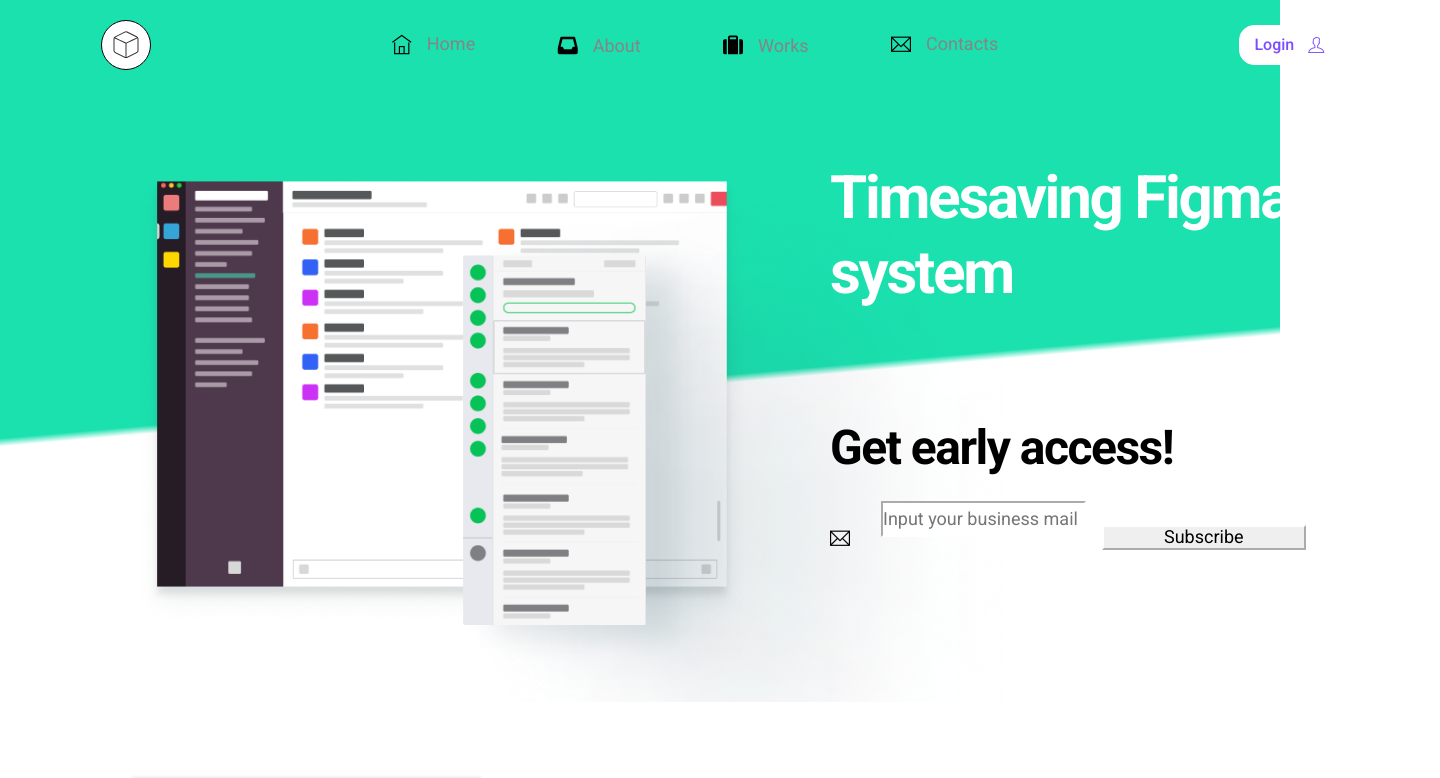
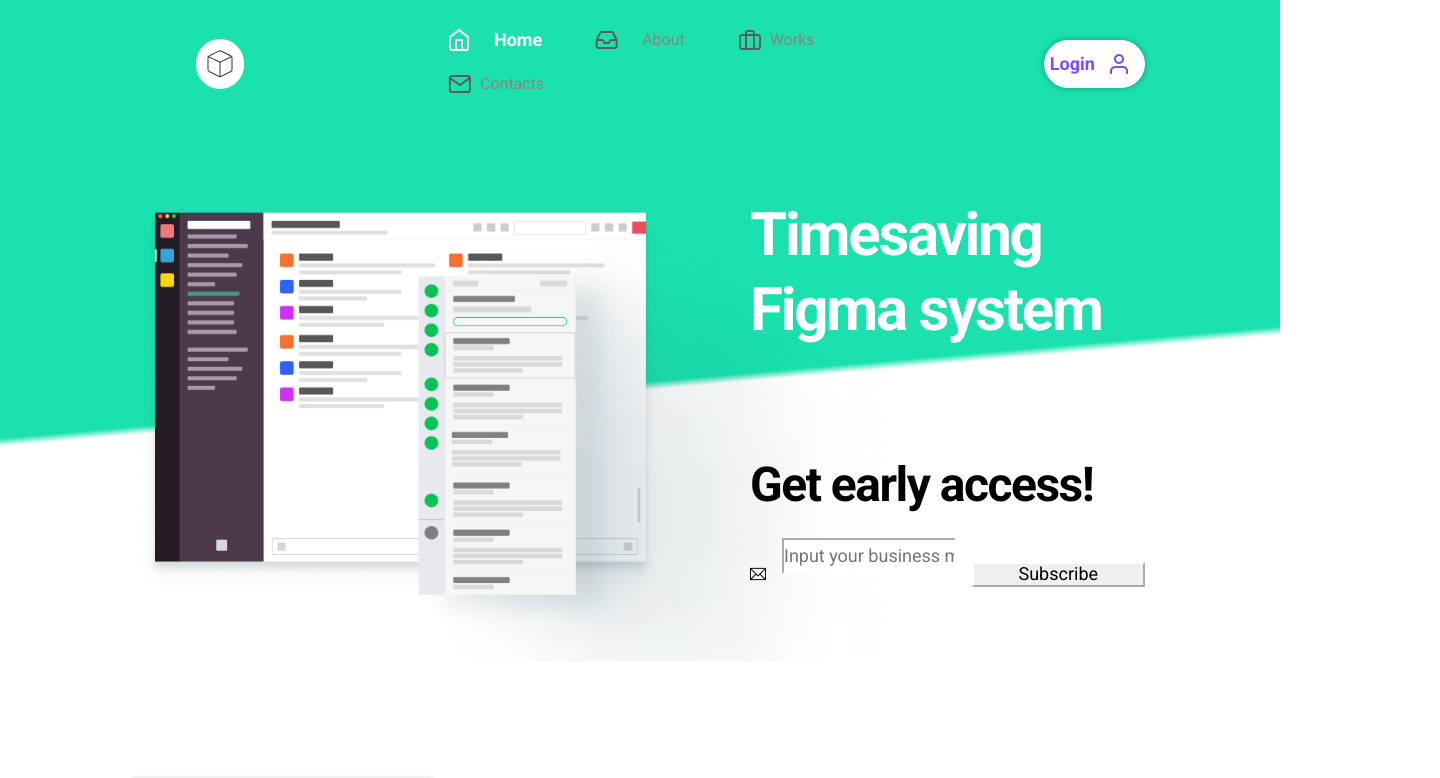
Before and after one commit to khoishpy123/Practice1, a plain HTML site: page index.html in a window 1280 px wide. Shown: the top 778 px of the page, 1440 px wide, since content can reach past the window. Drawn offline with nearby package versions, Linux system fonts and the light colour scheme.

Commit message:
fix space between elements

```diff
--- a/assets/css/main.css
+++ b/assets/css/main.css
@@ -11,26 +11,9 @@
 }
 
 html {
-    font-size: 62.5%;
-    line-height: 1.6rem;
     font-family: 'Roboto', sans-serif;
     box-sizing: border-box;
 }
-
-/* .grid {
-    width: 1200px;
-    max-width: 100%;
-    margin: 0 auto;
-}
-
-.grid__full-width{
-    width: 100%;
-}
-
-.grid__row{
-    display: flex;
-    flex-wrap: wrap;
-} */
 
 .font-12{
     font-size: 12px;
@@ -42,6 +25,11 @@ html {
 .font-14{
     font-size: 14px;
     line-height: 24px;
+}
+
+.font-18{
+    font-size: 18px;
+    line-height: 32px;
 }
 
 .w-50{
@@ -72,13 +60,9 @@ html {
     float: left;
 }
 
-.h-100vh{
-    height: 100vh;
-}
-
-.m-134{
-    margin-left: 134px;
-    margin-right: 134px;
+.m-135{
+    margin-left: 135px;
+    margin-right: 135px;
 }
 
 .m-16{
@@ -91,8 +75,13 @@ html {
     margin-right: 23px;
 }
 
-.container{
-    width: 1440px;
+/* .container{
+    max-width: 1440px;
+    margin: 0 auto;
+} */
+
+#wrapper{
+    max-width: 1440px;
     margin: 0 auto;
 }
 
@@ -111,9 +100,7 @@ html {
 
 .header__navbar{
     display: flex;
-    justify-content: space-around;
     align-items: center;
-    width: 100%;
     padding-top: 20px;
 }
 
@@ -121,11 +108,11 @@ html {
     display: flex;
     width: 50px;
     height: 50px;
-    border: 1px solid black;
     background-color: #fff;
     align-items: center;
     justify-content: center;
     border-radius:25px;
+    margin-left: 61px;
 }
 
 .header__navbar-img{
@@ -138,46 +125,58 @@ html {
 
 .header__navbar-list{
     list-style: none;
+    margin-left: 175px;
+    margin-right: 189px;
 }
 
 .header__navbar-item{
     display: inline-flex;
-    margin: 0 40px;
+    margin: 0 20px;
     justify-content: center;
     align-items: center;
 }
-.header__navbar-item:hover a ,
-.header__navbar-item:hover {
-    color: #fff;
-    cursor: pointer;
-}
 
-.fa-solid ,
-i.email-icon,
-i.home-icon.ti-home {
+.header-icon {
     font-size: 20px;
     margin-right: 15px;
+    /* width: 50px;
+    height: 50px; */
 }
 
 .header__navbar-item-link{
-    font-size: 1.8rem;
     color:#858585;
     text-decoration: none;
-    line-height: 32px;
+}
+
+.header__navbar-item-link1{
+    color: var(--white-color);
+    text-decoration: none;
+    font-weight: 600;
 }
 
 .login-btn{
     display: flex;
     color: rgba(124, 77, 255, 1);
-    width: 100px;
-    height: 40px;
-    border-radius: 15px;
+    width: 130px;
+    height: 48px;
+    border-radius: 30px;
     border: 1px solid #fff;
     justify-content: space-evenly;
     align-items: center;
     font-size: initial;
     font-weight: 500;
     background-color: #fff;
+    box-shadow: 0px 0px 6px rgb(0 0 0 / 33%);
+}
+
+.name-btn {
+    font-size: 18px;
+    font-weight: 600;
+    line-height: 32px;
+}
+
+.login-img {
+    image-rendering: pixelated;
 }
 
 .login-btn:hover {
@@ -196,16 +195,11 @@ img.subnav2-img {
 
 .subnav{
     max-width: 100%;
-    margin-top: 90px;
+    margin-top: 88px;
 }
-
-/* .subnav-img{
-    margin-left: 10px;
-} */
 
 .subnav-content{
     padding-left: 110px;
-    /* display: inline-block; */
     float: left;
 }
 
@@ -395,6 +389,7 @@ p.getstar-subtitle {
     text-align: left;
     opacity: 0.6;
     font-weight: 400;
+    margin-bottom: 40px;
 }
 
 .cards-section{
--- a/index.html
+++ b/index.html
@@ -15,42 +15,41 @@
 </head>
 
 <body>
-    <div id="main">
-        <header class="header h-100vh ">
-            <div class="container">
-                <nav class="header__navbar">
+    <div id="wrapper">
+        <header class="header">
+            <nav class="header__navbar m-135">
                 <div class="header__navbar-icon">
                     <img src="./assets/images/boxcube.png" alt="">
                 </div>
                 <ul class="header__navbar-list">
                     <li class="header__navbar-item">
-                            <i class="home-icon ti-home"></i>
-                            <a href="" class="header__navbar-item-link">Home</a>
+                        <img src="./assets/images/Popular/home.png" class="header-icon"></img>
+                        <a href="" class="header__navbar-item-link1 font-18">Home</a>
                     </li>
                     <li class="header__navbar-item">
-                            <i class="fa-solid fa-inbox"></i>
+                        <img src="./assets/images/Popular/inbox.png" alt="" class="header-icon">
                         <a href="" class="header__navbar-item-link">About</a>
                     </li>
                     <li class="header__navbar-item">
-                            <i class="fa-solid fa-suitcase"></i>
+                        <img src="./assets/images/Commerce/briefcase.png" alt="">
                         <a href="" class="header__navbar-item-link">Works</a>
                     </li>
                     <li class="header__navbar-item">
-                            <i class="email-icon ti-email"></i>
+                        <img src="./assets/images/Messages/mail.png" alt="">
                         <a href="" class="header__navbar-item-link">Contacts</a>
                     </li>
                 </ul>
                 <button class="login-btn">
-                        Login
-                        <i class="ti-user"></i>
+                    <p class="name-btn">Login</p>
+                    <img src="./assets/images/user.png" alt="" class="login-img">
                 </button>
             </nav>
-                <div class="subnav flex m-134">
+            <div class="subnav flex m-135">
                 <div class=" subnav-img w-50">
                     <img src="./assets/images/Desktop & Mobile.png" alt="" class="subnav1-img">
                 </div>
                 <div class=" subnav-content w-50">
-                        <p class="subnav-title">Timesaving Figma system</p>
+                    <p class="subnav-title">Timesaving <br> Figma system</p>
                     <p class="subnav-detail">Get early access!</p>
                     <div class="form-subscribe flex-center">
                         <i class="email-icon ti-email"></i>
@@ -58,8 +57,6 @@
                         <input type="submit" value="Subscribe" class="col-6">
                     </div>
                 </div>
-                </div>
-
             </div>
         </header>
 
@@ -115,14 +112,14 @@
             </div>
             <div class="preview-section ">
                 <div class="container">
-                    <div class="preview-content flex-center m-134">
+                    <div class="preview-content flex-center m-135">
                         <p class="section-title">Preview our useful app</p>
                         <div class="desktop-img">
                             <img src="./assets/images/Appstore.png" alt="" class="ap1-img">
                             <img src="./assets/images/Webapp.png" alt="" class="ap-img">
                         </div>
                     </div>
-                    <p class="content-section m-134">It’s better to paste your original design items into the square
+                    <p class="content-section m-135">It’s better to paste your original design items into the square
                         blocks
                         to increase the showcase effect</p>
                     <img src="./assets/images/Mac Window.png" alt="" class="windown-img">
@@ -130,7 +127,7 @@
                 </div>
             </div>
             <div class="plan-section container">
-                <div class="section-content m-134">
+                <div class="section-content m-135">
                     <h3 class="plan-heading ">Choose your best plan</h3>
                     <h4 class="plan-sub-heading ">Keep in mind you can also recolor parent price card to increase impact
                     </h4>
@@ -176,14 +173,10 @@
             </div>
             <footer class="footer">
                 <div class="container">
-                    <div class="m-134">
+                    <div class="m-135">
                         <div class="contact-info w-50">
                             <p class="contaci-title font-12">FOLLOW US</p>
                             <div class="social-img">
-                                <!-- <img src="./assets/images/facebook.png" alt="">
-                                <img src="./assets/images/linkedin.png" alt="">
-                                <img src="./assets/images/slack.png" alt="">
-                                <img src="./assets/images/twitter.png" alt=""> -->
                                 <img src="./assets/images/Frame.png" alt="">
                             </div>
                             <p class="font-12">INFORMATION</p>
```
Also changed, not shown: assets/images/Commerce/briefcase.png (added), assets/images/Messages/mail.png (added), assets/images/Popular/home.png (added), assets/images/Popular/inbox.png (added), assets/images/user.png (added). Lines whose indentation alone changed are shown as unchanged.
